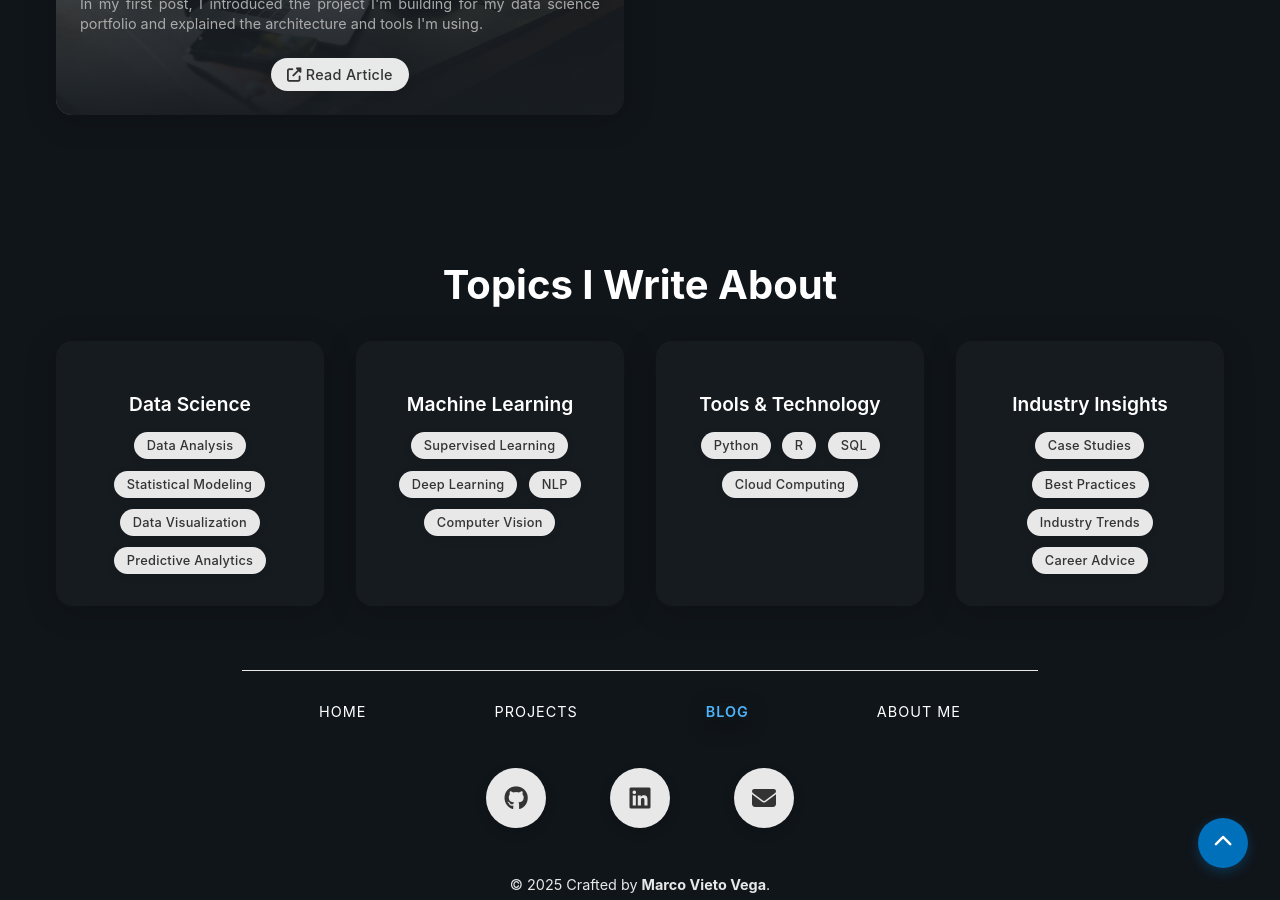
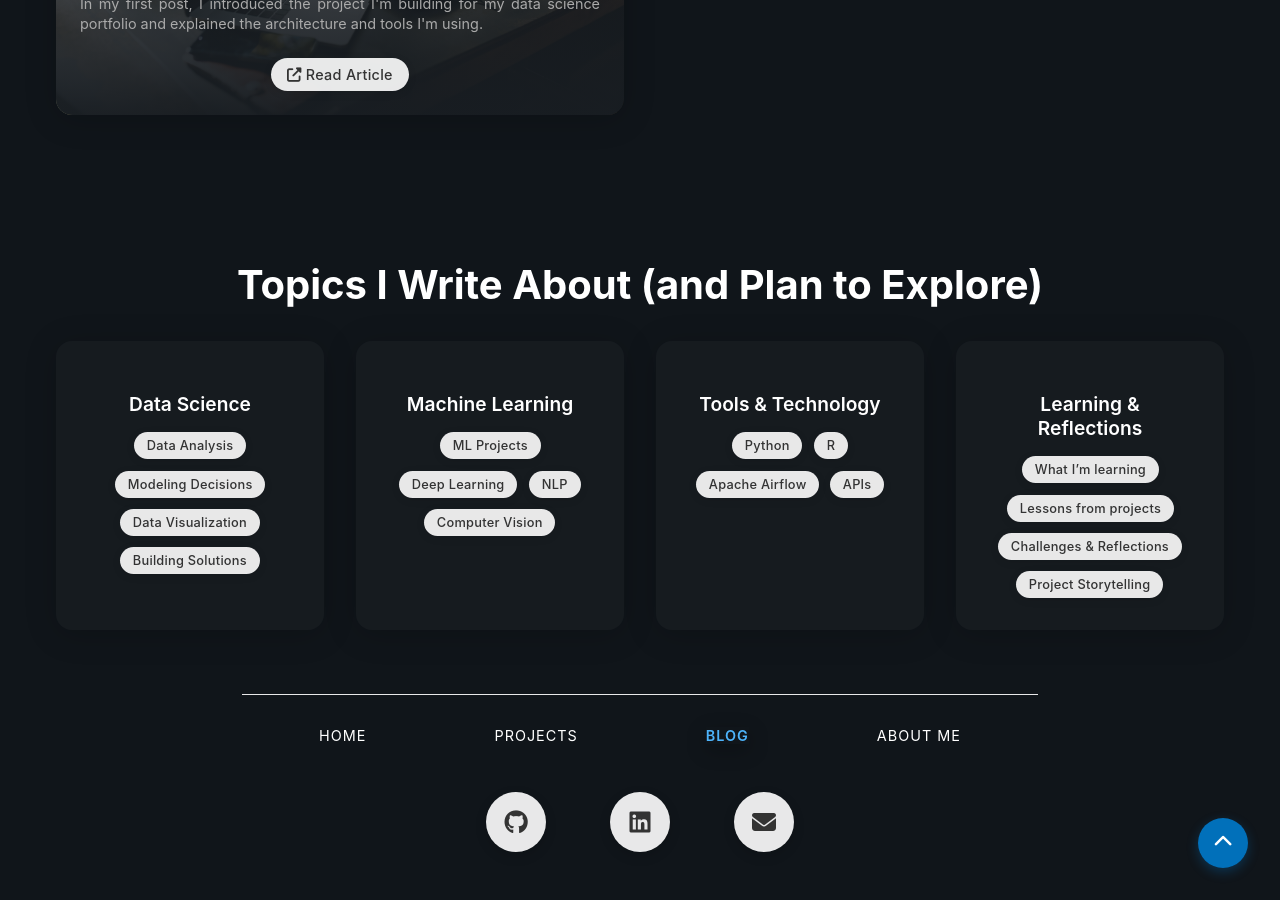
Before and after one commit to marcovietovega/portfolio, a Jekyll site: the page built from blog.md, in a window 1280 px wide and 900 px high, scrolled down 1058 px. Built offline with Jekyll 4.4.1, drawn with Linux system fonts in a browser that asks for light colours; some of the changed text lies outside the part shown.

Commit message:
fix: update blog description and subtitle for clarity; refine topic tags for better representation

```diff
--- a/_config.yml
+++ b/_config.yml
@@ -73,7 +73,7 @@ featured_blog_posts:
     date: "24 Jul, 2025"
     link: "https://marcovietovega.substack.com/p/building-senticheck-collecting-data"
     external: true
-    tags: ["NLP", "PostgresSQL", "Python", "Jekyll"]
+    tags: ["NLP", "PostgresSQL", "Python"]
 
   - title: "Starting My Data Science Portfolio (And Writing About It)"
     description: "In my first post, I introduced the project I'm building for my data science portfolio and explained the architecture and tools I'm using."
--- a/blog.md
+++ b/blog.md
@@ -1,7 +1,7 @@
 ---
 layout: default
 title: "Blog"
-description: "Insights, tutorials, and thoughts on data science, machine learning, and analytics by Marco Vieto Vega."
+description: "Sharing practical lessons, projects, and ideas from my journey in data science and machine learning by Marco Vieto Vega."
 ---
 
 <div class="blog-page">
@@ -9,7 +9,7 @@ description: "Insights, tutorials, and thoughts on data science, machine learnin
 <section class="page-header" style="background: url('{{ '/assets/img/blog-bg.jpg' | relative_url }}') center/cover no-repeat;">
   <div class="container">
     <h1 class="page-title">My Blog</h1>
-    <p class="page-subtitle">Insights, tutorials, and thoughts on data science, machine learning, and analytics</p>
+    <p class="page-subtitle">Sharing practical lessons, projects, and ideas from my journey in data science and machine learning</p>
   </div>
 </section>
 
@@ -52,21 +52,21 @@ description: "Insights, tutorials, and thoughts on data science, machine learnin
 
 <section class="topics-section">
   <div class="container">
-    <h2 class="section-title">Topics I Write About</h2>
+    <h2 class="section-title">Topics I Write About  (and Plan to Explore)</h2>
     <div class="topics-grid">
       <div class="topic-category">
         <h3>Data Science</h3>
         <div class="topics-list">
           <span class="topic-tag">Data Analysis</span>
-          <span class="topic-tag">Statistical Modeling</span>
+          <span class="topic-tag">Modeling Decisions</span>
           <span class="topic-tag">Data Visualization</span>
-          <span class="topic-tag">Predictive Analytics</span>
+          <span class="topic-tag">Building Solutions</span>
         </div>
       </div>
       <div class="topic-category">
         <h3>Machine Learning</h3>
         <div class="topics-list">
-          <span class="topic-tag">Supervised Learning</span>
+          <span class="topic-tag">ML Projects</span>
           <span class="topic-tag">Deep Learning</span>
           <span class="topic-tag">NLP</span>
           <span class="topic-tag">Computer Vision</span>
@@ -77,17 +77,17 @@ description: "Insights, tutorials, and thoughts on data science, machine learnin
         <div class="topics-list">
           <span class="topic-tag">Python</span>
           <span class="topic-tag">R</span>
-          <span class="topic-tag">SQL</span>
-          <span class="topic-tag">Cloud Computing</span>
+          <span class="topic-tag">Apache Airflow</span>
+          <span class="topic-tag">APIs</span>
         </div>
       </div>
       <div class="topic-category">
-        <h3>Industry Insights</h3>
+        <h3>Learning & Reflections</h3>
         <div class="topics-list">
-          <span class="topic-tag">Case Studies</span>
-          <span class="topic-tag">Best Practices</span>
-          <span class="topic-tag">Industry Trends</span>
-          <span class="topic-tag">Career Advice</span>
+          <span class="topic-tag">What I’m learning</span>
+          <span class="topic-tag">Lessons from projects</span>
+          <span class="topic-tag">Challenges & Reflections</span>
+          <span class="topic-tag">Project Storytelling</span>
         </div>
       </div>
     </div>
```
